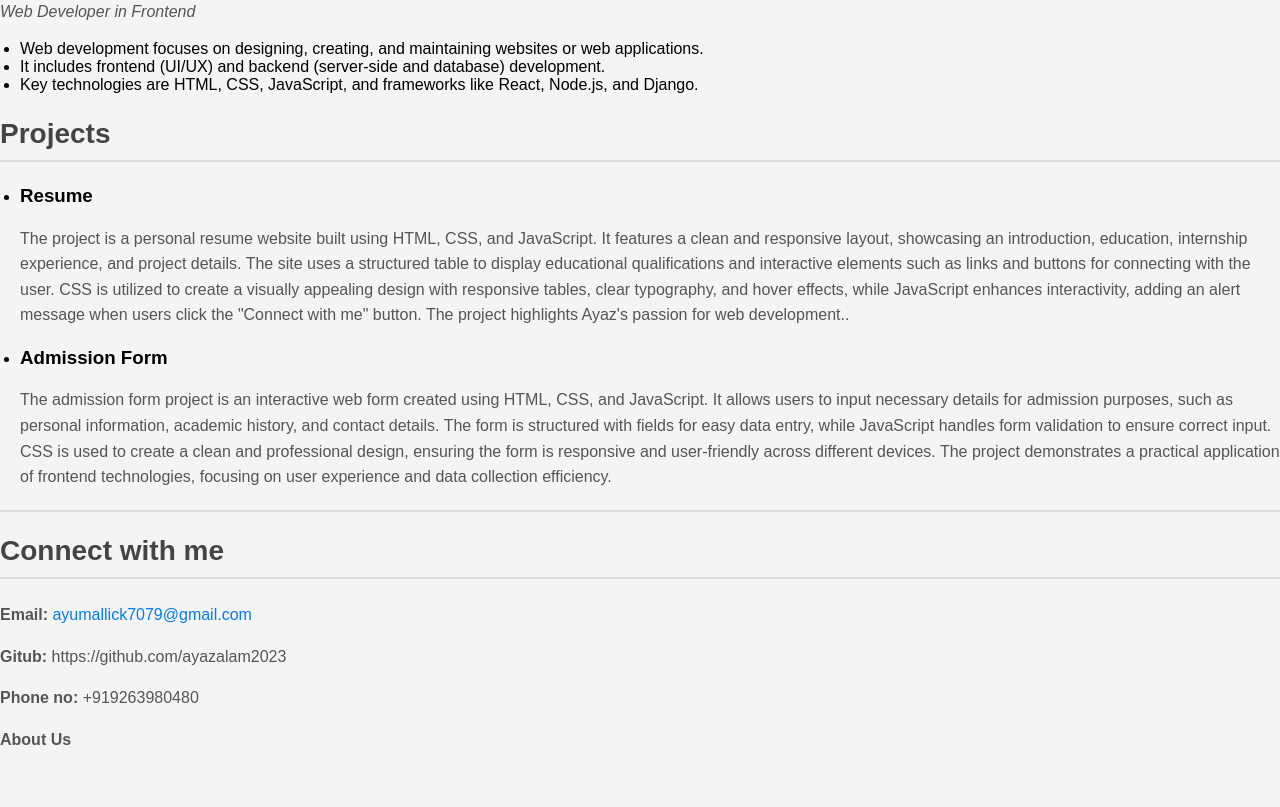
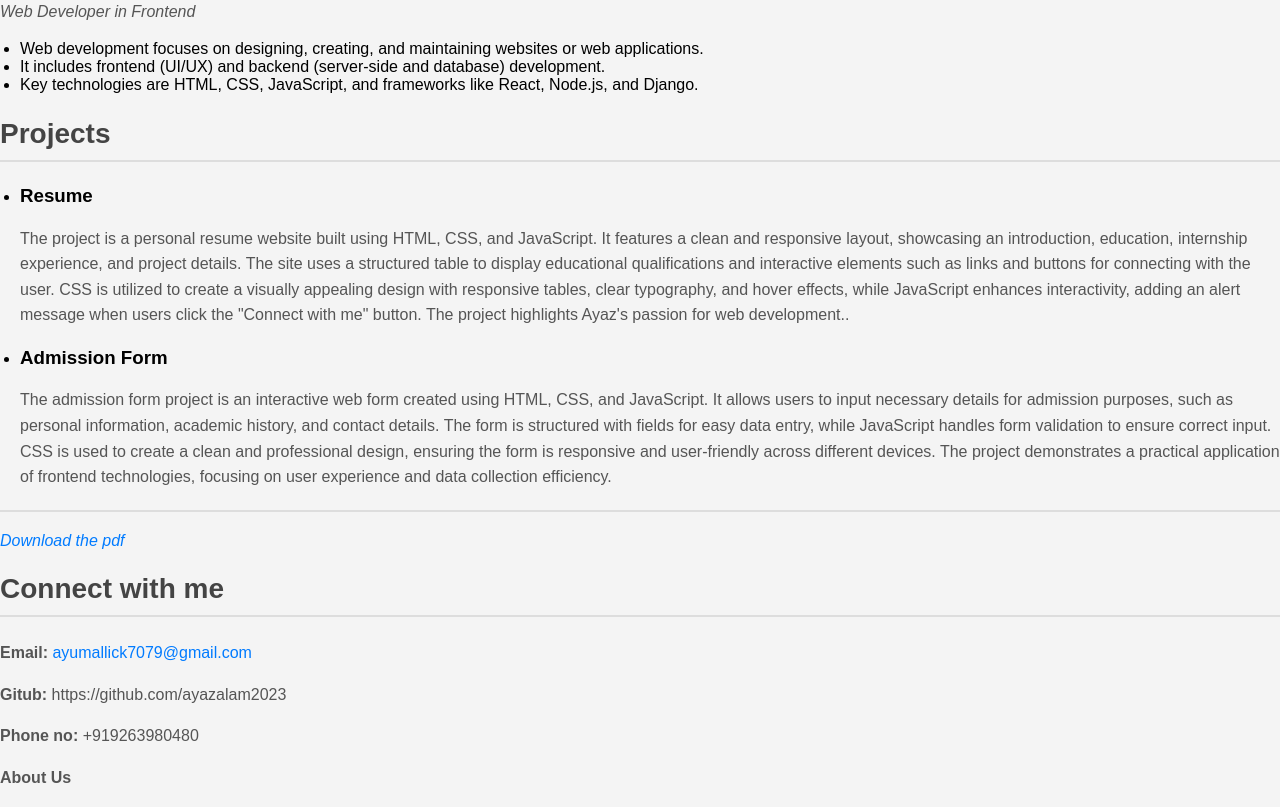
Before and after one commit to ayazalam2023/codsoft_taskno1, a plain HTML site: page index.html in a window 1280 px wide. Shown: the part 634-1441 px from the top of the page. Before the commit the page ends 1403 px from the top, so only its background shows below. Drawn offline with Linux system fonts and the light colour scheme.

Commit message:
Update index.html

```diff
--- a/index.html
+++ b/index.html
@@ -62,6 +62,7 @@
             <p>The admission form project is an interactive web form created using HTML, CSS, and JavaScript. It allows users to input necessary details for admission purposes, such as personal information, academic history, and contact details. The form is structured with fields for easy data entry, while JavaScript handles form validation to ensure correct input. CSS is used to create a clean and professional design, ensuring the form is responsive and user-friendly across different devices. The project demonstrates a practical application of frontend technologies, focusing on user experience and data collection efficiency.</p>
     </ul>
     <hr>
+    <a href="resume.pdf" download="RESUME"><i>Download the pdf</i></a>
     <!--MAIN SECTION END-->
     <H2 id="Contact">Connect with me</H2>
     <p><b>Email: </b><a href="mailto: ayumallick7079@gmail.com " >ayumallick7079@gmail.com</p>
```
